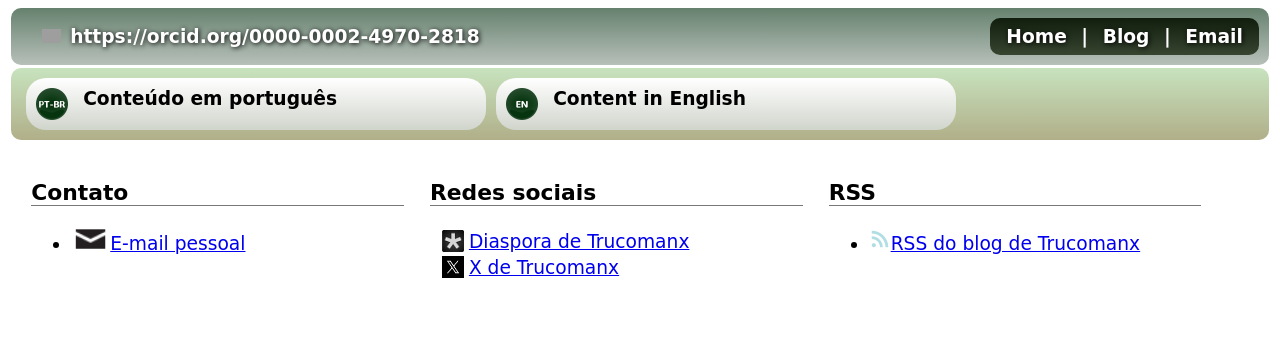
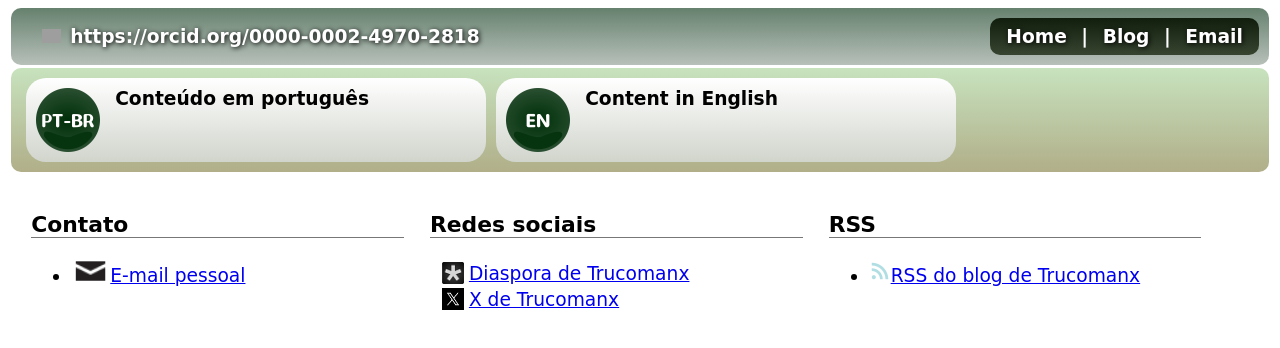
Before and after one commit to trucomanx/trucomanx.github.io, a plain HTML site: page index.html in a window 1280 px wide. Drawn offline with Linux system fonts and the light colour scheme; grey boxes are pictures that could not be loaded.

Commit message:
Update index.html

```diff
--- a/index.html
+++ b/index.html
@@ -20,11 +20,11 @@
 
 	<div class="header libgradient">
 <!-- *********************************************************************** -->
-<div class="whiteblock libblock"><a href="pt-br/index.html"><img src="imagenes/pt-br.png" height="32">
+<div class="whiteblock libblock"><a href="pt-br/index.html"><img src="imagenes/pt-br.png" height="64">
 <b>Conteúdo em português</b></a>
 </div>
 <!-- *********************************************************************** -->
-<div class="whiteblock libblock"><a href="en/index.html"><img src="imagenes/en.png" height="32">
+<div class="whiteblock libblock"><a href="en/index.html"><img src="imagenes/en.png" height="64">
 <b>Content in English</b></a>
 </div>
 	</div>
```
